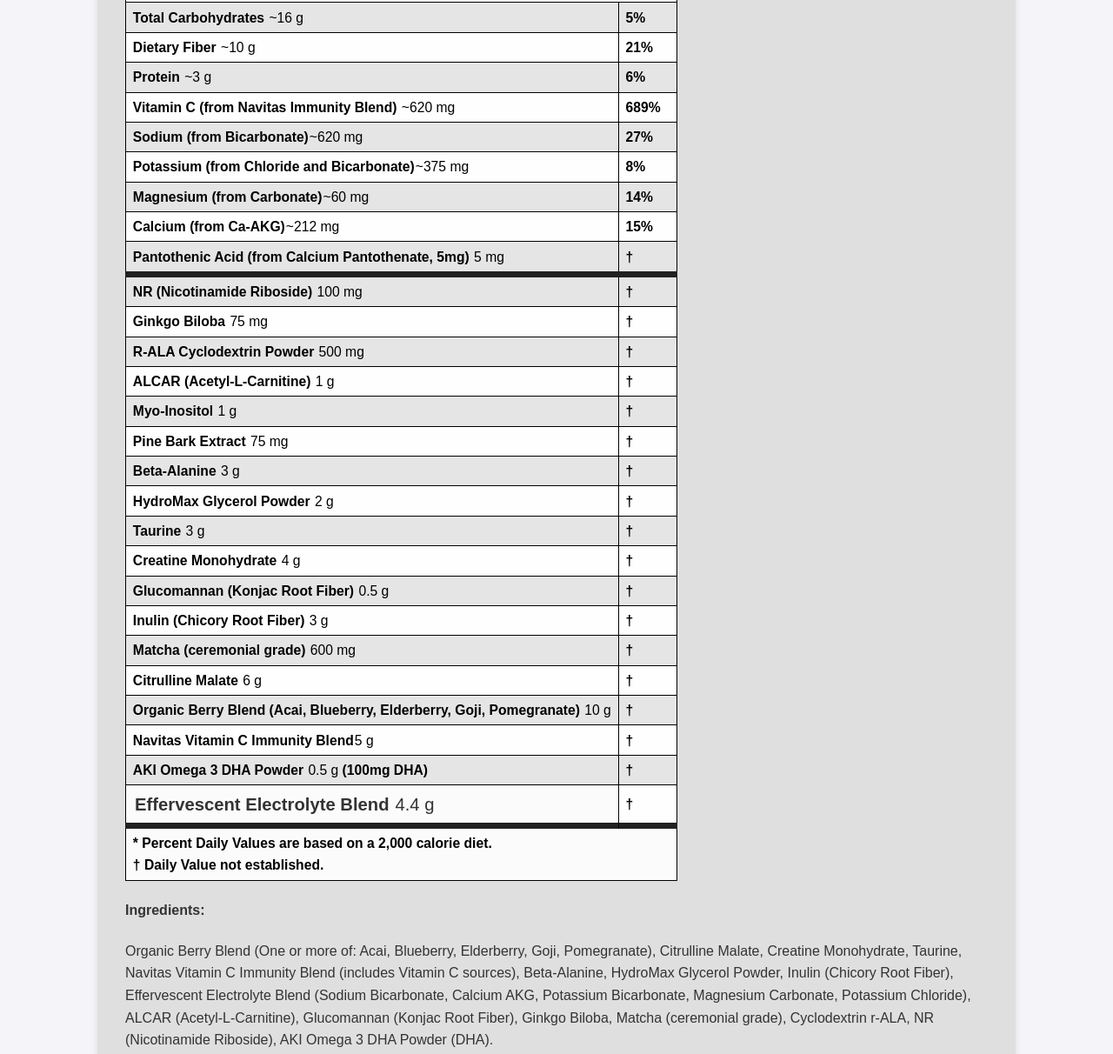
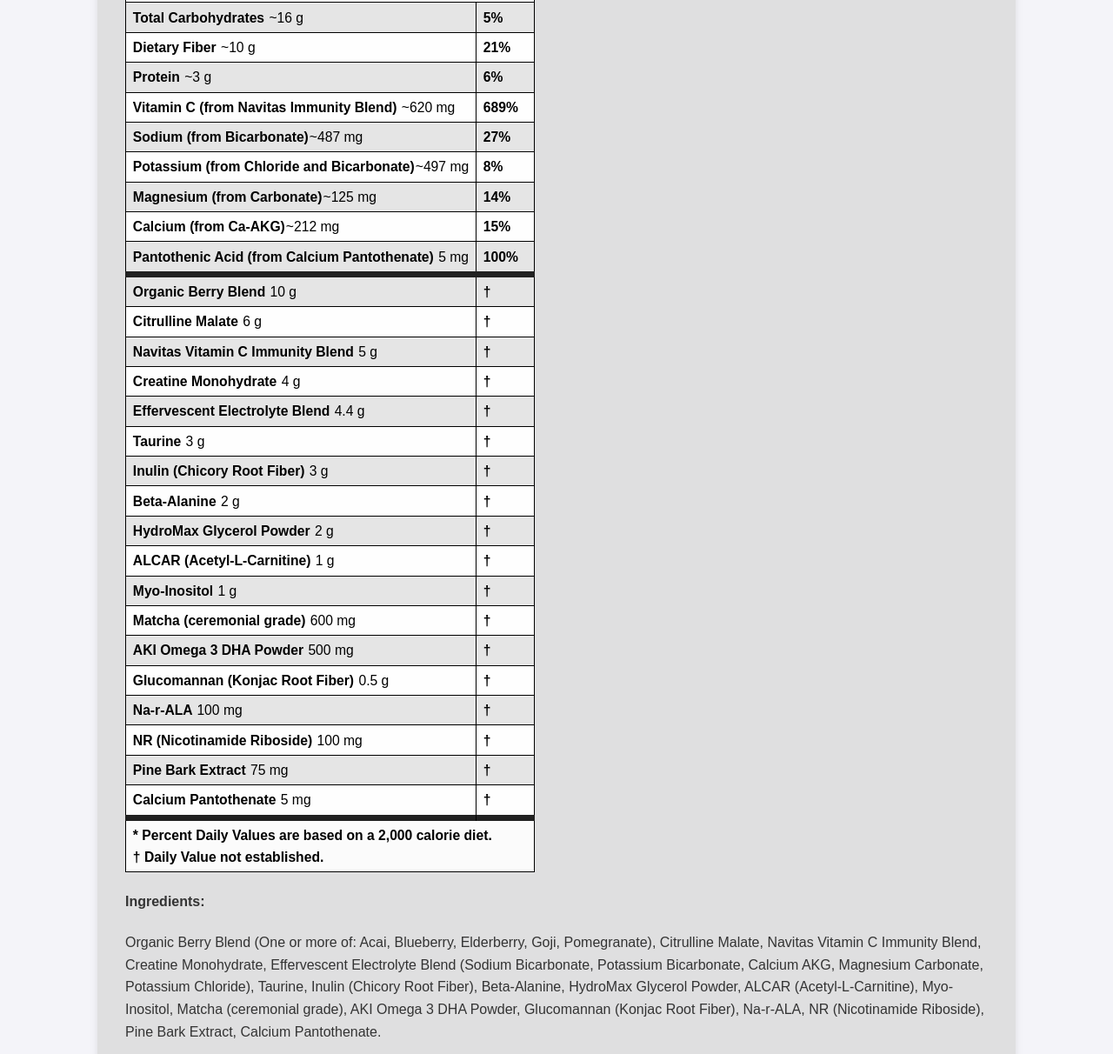
Before and after one commit to GarrettS/elitefuel, a plain HTML site: page pre-workout.html in a window 1280 px wide. Shown: the part 1368-2580 px from the top of the page at 87% size. Drawn offline with Linux system fonts and the light colour scheme.

Commit message:
Pantothenic Acid 100%

```diff
--- a/pre-workout.html
+++ b/pre-workout.html
@@ -97,22 +97,21 @@
             </td>
             <td>689%</td>
         </tr>
-
         <tr>
             <td>
-							<div class="label">Sodium (from Bicarbonate)<div class="weight">~620 mg</div></div>
+                <div class="label">Sodium (from Bicarbonate)<div class="weight">~487 mg</div></div>
             </td>
             <td>27%</td>
         </tr>
         <tr>
             <td>
-							<div class="label">Potassium (from  Chloride and Bicarbonate)<div class="weight">~375 mg</div></div>
+                <div class="label">Potassium (from Chloride and Bicarbonate)<div class="weight">~497 mg</div></div>
             </td>
             <td>8%</td>
         </tr>
         <tr>
             <td>
-							<div class="label">Magnesium (from Carbonate)<div class="weight">~60 mg</div></div>
+                <div class="label">Magnesium (from Carbonate)<div class="weight">~125 mg</div></div>
             </td>
             <td>14%</td>
         </tr>
@@ -123,34 +122,49 @@
             <td>15%</td>
         </tr>
         <tr>
-						<td>Pantothenic Acid (from Calcium Pantothenate, 5mg) <div class="weight">5 mg</div></td>
-						<td>†</td>
+            <td>Pantothenic Acid (from Calcium Pantothenate) <div class="weight">5 mg</div></td>
+            <td>100%</td>
         </tr>
     </tbody>
     <tbody>
         <tr>
-						<td>
-							<div class="label">NR (Nicotinamide Riboside) <div class="weight">100 mg</div></div>
-						</td>
-						<td>†</td>
-					</tr>
-
-					<tr>
-						<td>
-							<div class="label">Ginkgo Biloba <div class="weight">75 mg</div></div>
-						</td>
+            <td><div class="label">Organic Berry Blend <div class="weight">10 g</div></div></td>
             <td>†</td>
         </tr>
         <tr>
-						<td>
-							<div class="label">R-ALA Cyclodextrin Powder <div class="weight">500 mg</div></div>
-						</td>
+            <td><div class="label">Citrulline Malate <div class="weight">6 g</div></div></td>
             <td>†</td>
         </tr>
         <tr>
-						<td>
-							<div class="label">ALCAR (Acetyl-L-Carnitine) <div class="weight">1 g</div></div>
-						</td>
+            <td><div class="label">Navitas Vitamin C Immunity Blend <div class="weight">5 g</div></div></td>
+            <td>†</td>
+        </tr>
+        <tr>
+            <td><div class="label">Creatine Monohydrate <div class="weight">4 g</div></div></td>
+            <td>†</td>
+        </tr>
+        <tr>
+            <td>Effervescent Electrolyte Blend <div class="weight">4.4 g</div></td>
+            <td>†</td>
+        </tr>
+        <tr>
+            <td><div class="label">Taurine <div class="weight">3 g</div></div></td>
+            <td>†</td>
+        </tr>
+        <tr>
+            <td><div class="label">Inulin (Chicory Root Fiber) <div class="weight">3 g</div></div></td>
+            <td>†</td>
+        </tr>
+        <tr>
+            <td><div class="label">Beta-Alanine <div class="weight">2 g</div></div></td>
+            <td>†</td>
+        </tr>
+        <tr>
+            <td><div class="label">HydroMax Glycerol Powder <div class="weight">2 g</div></div></td>
+            <td>†</td>
+        </tr>
+        <tr>
+            <td><div class="label">ALCAR (Acetyl-L-Carnitine) <div class="weight">1 g</div></div></td>
             <td>†</td>
         </tr>
         <tr>
@@ -158,77 +172,31 @@
             <td>†</td>
         </tr>
         <tr>
+            <td><div class="label">Matcha (ceremonial grade) <div class="weight">600 mg</div></div></td>
+            <td>†</td>
+        </tr>
+        <tr>
+            <td><div class="label">AKI Omega 3 DHA Powder <div class="weight">500 mg</div></div></td>
+            <td>†</td>
+        </tr>
+        <tr>
+            <td><div class="label">Glucomannan (Konjac Root Fiber) <div class="weight">0.5 g</div></div></td>
+            <td>†</td>
+        </tr>
+        <tr>
+            <td><div class="label">Na-r-ALA <div class="weight">100 mg</div></div></td>
+            <td>†</td>
+        </tr>
+        <tr>
+            <td><div class="label">NR (Nicotinamide Riboside) <div class="weight">100 mg</div></div></td>
+            <td>†</td>
+        </tr>
+        <tr>
             <td>Pine Bark Extract <div class="weight">75 mg</div></td>
             <td>†</td>
         </tr>
-
                 <tr>
-						<td>
-							<div class="label">Beta-Alanine <div class="weight">3 g</div></div>
-						</td>
-						<td>†</td>
-					</tr>
-					<tr>
-						<td>
-							<div class="label">HydroMax Glycerol Powder <div class="weight">2 g</div></div>
-						</td>
-						<td>†</td>
-					</tr>
-					<tr>
-						<td>
-							<div class="label">Taurine <div class="weight">3 g</div></div>
-						</td>
-						<td>†</td>
-					</tr>
-					<tr>
-						<td>
-							<div class="label">Creatine Monohydrate <div class="weight">4 g</div></div>
-						</td>
-						<td>†</td>
-					</tr>
-					<tr>
-						<td>
-							<div class="label">Glucomannan (Konjac Root Fiber) <div class="weight">0.5 g</div></div>
-						</td>
-						<td>†</td>
-					</tr>
-					<tr>
-						<td>
-							<div class="label">Inulin (Chicory Root Fiber) <div class="weight">3 g</div></div>
-						</td>
-						<td>†</td>
-					</tr>
-					<tr>
-						<td>
-							<div class="label">Matcha (ceremonial grade) <div class="weight">600 mg</div></div>
-						</td>
-						<td>†</td>
-					</tr>
-					<tr>
-						<td>
-							<div class="label">Citrulline Malate <div class="weight">6 g</div></div>
-						</td>
-						<td>†</td>
-					</tr>
-					<tr>
-						<td>
-							<div class="label">Organic Berry Blend (Acai, Blueberry, Elderberry, Goji, Pomegranate) <div class="weight">10 g</div></div>
-						</td>
-						<td>†</td>
-					</tr>
-					<tr>
-						<td>
-							<div class="label">Navitas Vitamin C Immunity Blend<div class="weight">5 g</div></div>
-						</td>
-						<td>†</td>
-					</tr>
-					<tr>
-						<td>AKI Omega 3 DHA Powder
-						 <div class="weight">0.5 g</div> (100mg DHA)</td>
-						<td>†</td>
-					</tr>
-					<tr>
-						<th class="sub-ingredients">Effervescent Electrolyte Blend <div class="weight">4.4 g</div></th>
+            <td>Calcium Pantothenate <div class="weight">5 mg</div></td>
             <td>†</td>
         </tr>
     </tbody>
@@ -238,14 +206,13 @@
         </tr>
     </tfoot>
 </table>
-
 			<h4>Ingredients:</h4>
 			<p>
-				Organic Berry Blend (One or more of: Acai, Blueberry, Elderberry, Goji, Pomegranate), Citrulline Malate, Creatine Monohydrate, Taurine, Navitas Vitamin C Immunity Blend (includes Vitamin C sources), Beta-Alanine, HydroMax Glycerol Powder, Inulin (Chicory Root Fiber), Effervescent Electrolyte Blend (Sodium Bicarbonate, Calcium AKG, Potassium Bicarbonate, Magnesium Carbonate, Potassium Chloride), ALCAR (Acetyl-L-Carnitine), Glucomannan (Konjac Root Fiber), Ginkgo Biloba, Matcha (ceremonial grade), Cyclodextrin r-ALA, NR (Nicotinamide Riboside), AKI Omega 3 DHA Powder (DHA).
+				Organic Berry Blend (One or more of: Acai, Blueberry, Elderberry, Goji, Pomegranate), Citrulline Malate, Navitas Vitamin C Immunity Blend, Creatine Monohydrate, Effervescent Electrolyte Blend (Sodium Bicarbonate, Potassium Bicarbonate, Calcium AKG, Magnesium Carbonate, Potassium Chloride), Taurine, Inulin (Chicory Root Fiber), Beta-Alanine, HydroMax Glycerol Powder, ALCAR (Acetyl-L-Carnitine), Myo-Inositol, Matcha (ceremonial grade), AKI Omega 3 DHA Powder, Glucomannan (Konjac Root Fiber), Na-r-ALA, NR (Nicotinamide Riboside), Pine Bark Extract, Calcium Pantothenate.
 			</p>
             <h3>Benefits</h3>
 			<dl>
-				<dt>Organic Berry Blend (Acai, Blueberry, Elderberry, Goji, Pomegranate) (5 g)</dt>
+				<dt>Organic Berry Blend (Acai, Blueberry, Elderberry, Goji, Pomegranate) (10 g)</dt>
 				<dd>Rich in polyphenols and anthocyanins, these berries support oxidative stress reduction, immune function, and recovery.</dd>
 				<dt>Navitas Vitamin C Immunity Blend</dt>
 				<dd>Contains 620 mg of Vitamin C to bolster antioxidant defenses and collagen synthesis, supporting recovery.</dd>
```
Lines whose indentation alone changed are shown as unchanged.
